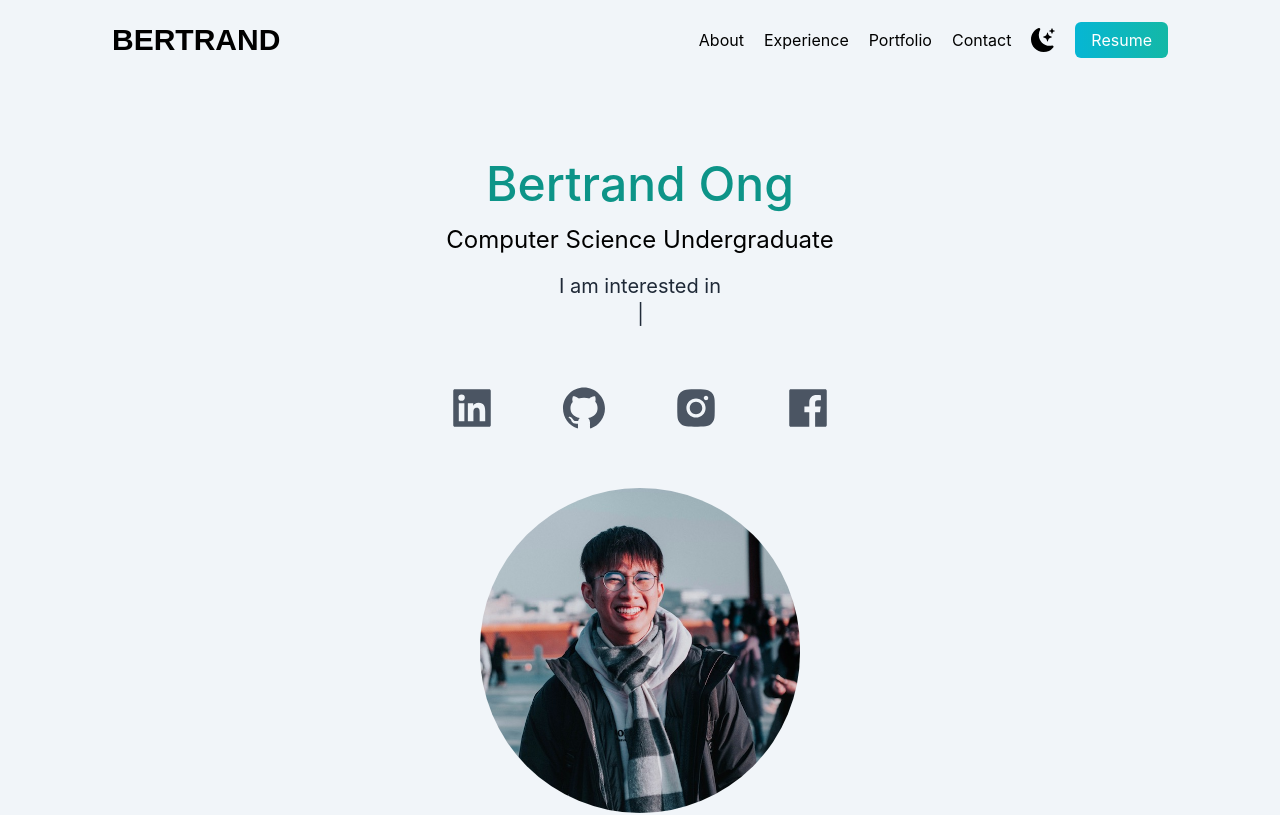
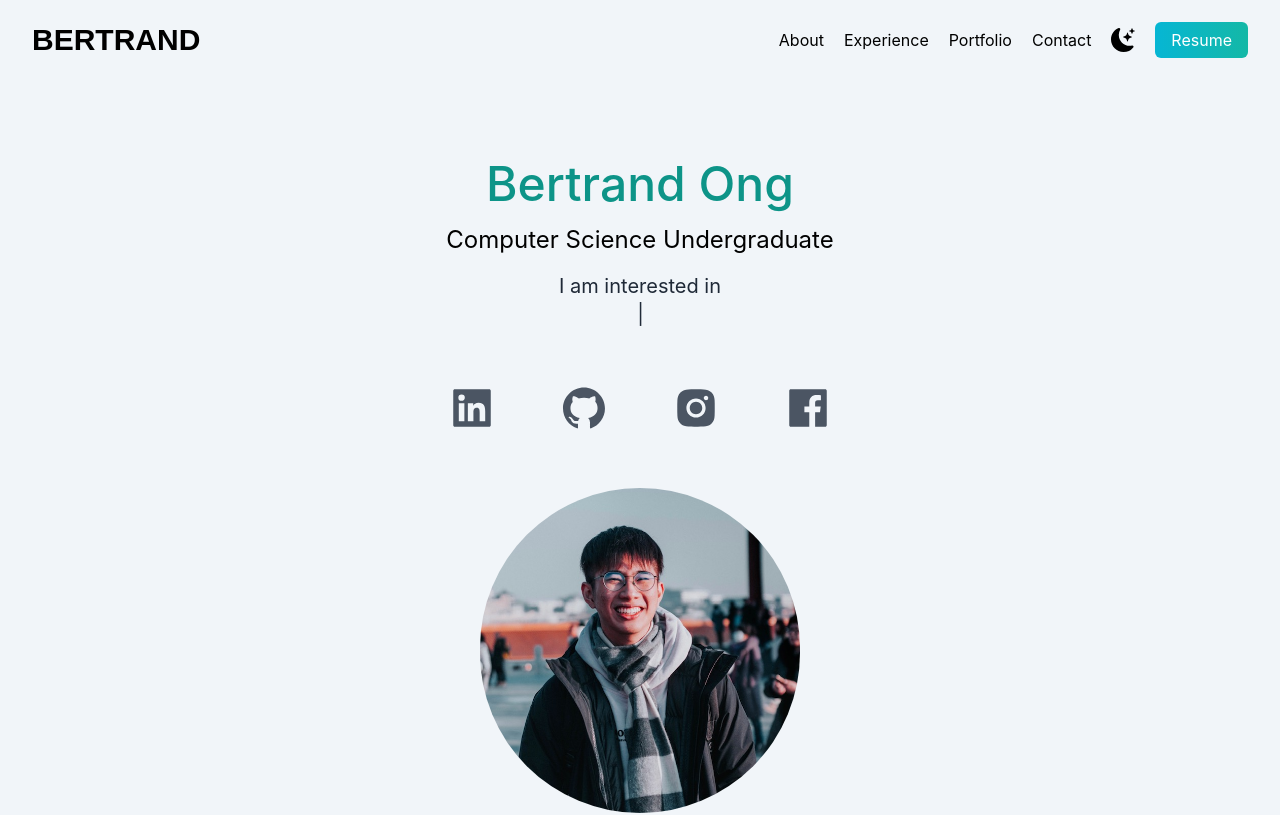
Before and after one commit to bertrandong/profile, a React (Create React App) app: page / in a window 1280 px wide. Shown: the top 815 px of the page. Built offline with nearby package versions, Linux system fonts and the light colour scheme.

Commit message:
Nav bug fix

```diff
--- a/src/App.js
+++ b/src/App.js
@@ -23,7 +23,7 @@ function App() {
     <div className={darkMode ? 'dark' : '' }>
       <main className="px-8 bg-slate-100 dark:bg-gray-900">
         <header className="sticky top-0 z-50 bg-slate-100 dark:bg-gray-900">
-        <nav className="py-4 mb-8 flex justify-between px-20 items-center">
+        <nav className="py-4 mb-8 flex justify-between items-center">
           <div className="container mx-auto flex flex-wrap items-center justify-between">
             <div className="w-full relative flex justify-between lg:w-auto lg:static lg:block lg:justify-start">
               <h1 className="text-3xl font-bold font-silkscreen dark:text-white"><a href="#home">BERTRAND</a></h1>
```
